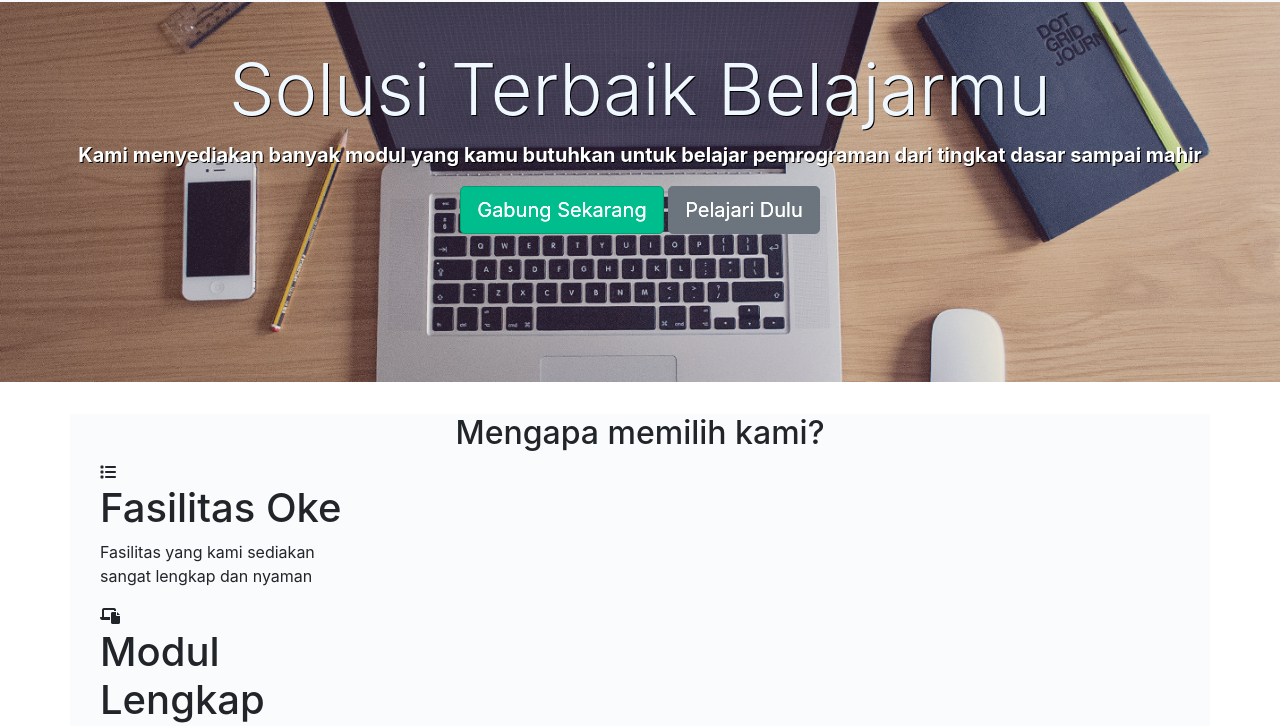
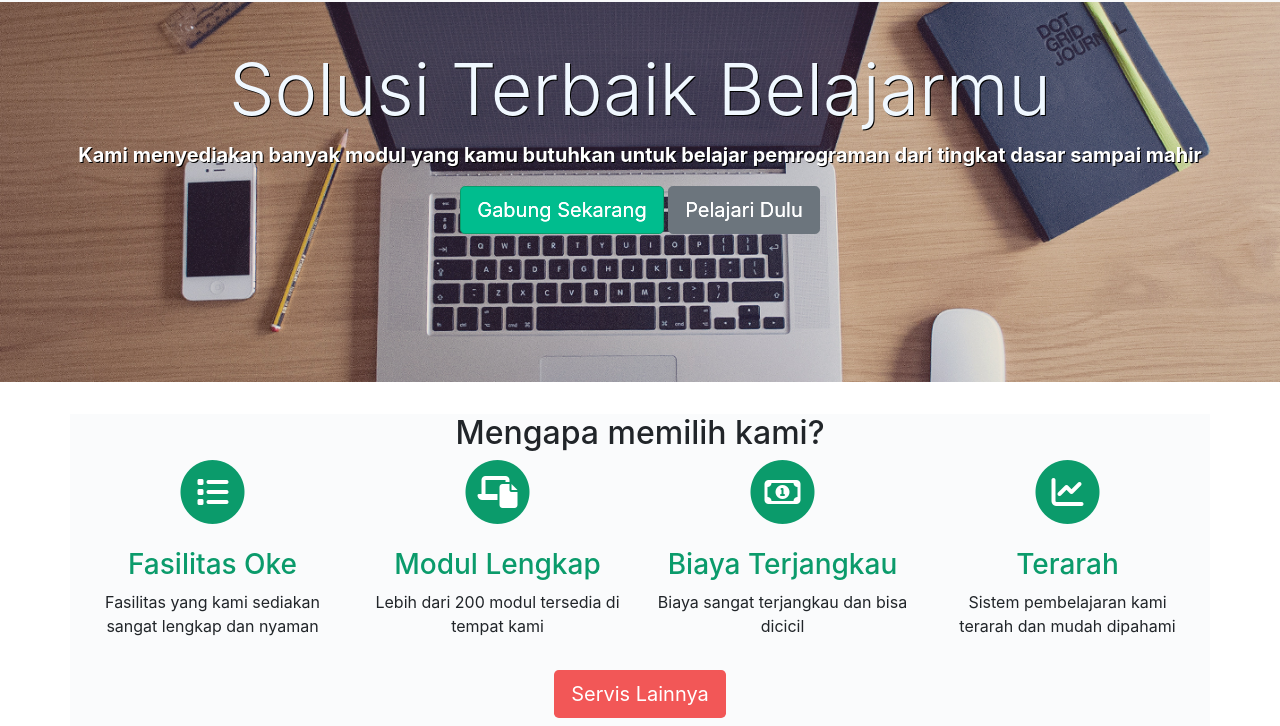
Before and after one commit to sofyanekosanjoyo/codepolitan-landingpage-boostrap4, a plain HTML site: page index.html in a window 1280 px wide. Shown: the part 74-800 px from the top of the page. Drawn offline with nearby package versions, Linux system fonts and the light colour scheme.

Commit message:
Membuat Menu Service Bagian 2

```diff
--- a/index.html
+++ b/index.html
@@ -45,6 +45,12 @@
       .service-style {
         margin-top: 15px;
         background-color: #fafbfc;
+      }
+      .text-green {
+        color: #0b9b6b;
+      }
+      .bg-red {
+        background-color: #f25757;
       }
     </style>
   </head>
@@ -119,26 +125,51 @@
     <section id="services" class="container service-style">
       <div class="row text-center">
         <div class="col-12"><h2>Mengapa memilih kami?</h2></div>
-      </div>
+
         <div class="col-12 col-sm-6 col-lg-3">
-        <i class="fa-solid fa-list"></i>
-        <h1>Fasilitas Oke</h1>
+          <span class="fa-stack fa-2x">
+            <i class="fas fa-circle fa-stack-2x text-green"></i>
+            <i class="fa-solid fa-list fa-stack-1x text-white"></i
+          ></span>
+          <h3 class="mt-4 text-green">Fasilitas Oke</h3>
           <p>Fasilitas yang kami sediakan sangat lengkap dan nyaman</p>
         </div>
+
         <div class="col-12 col-sm-6 col-lg-3">
-        <i class="fa-solid fa-laptop-file"></i>
-        <h1>Modul Lengkap</h1>
+          <span class="fa-stack fa-2x">
+            <i class="fas fa-circle fa-stack-2x text-green"></i>
+            <i class="fa-solid fa-laptop-file fa-stack-1x text-white"></i
+          ></span>
+          <h3 class="mt-4 text-green">Modul Lengkap</h3>
           <p>Lebih dari 200 modul tersedia di tempat kami</p>
         </div>
+
         <div class="col-12 col-sm-6 col-lg-3">
-        <i class="fa-regular fa-money-bill-1"></i>
-        <h1>Biaya Terjangkau</h1>
+          <span class="fa-stack fa-2x">
+            <i class="fas fa-circle fa-stack-2x text-green"></i>
+            <i class="fa-regular fa-money-bill-1 fa-stack-1x text-white"></i
+          ></span>
+          <h3 class="mt-4 text-green">Biaya Terjangkau</h3>
           <p>Biaya sangat terjangkau dan bisa dicicil</p>
         </div>
+
         <div class="col-12 col-sm-6 col-lg-3">
-        <i class="fa-solid fa-chart-line"></i>
-        <h1>Terarah</h1>
+          <span class="fa-stack fa-2x">
+            <i class="fas fa-circle fa-stack-2x text-green"></i>
+            <i class="fa-solid fa-chart-line fa-stack-1x text-white"></i
+          ></span>
+          <h3 class="mt-4 text-green">Terarah</h3>
           <p>Sistem pembelajaran kami terarah dan mudah dipahami</p>
+        </div>
+        <div class="col-12 pt-3 mb-5">
+          <a
+            href="#"
+            class="btn text-white bg-red btn-lg"
+            role="button"
+            target="_blank"
+            >Servis Lainnya</a
+          >
+        </div>
       </div>
     </section>
 
```
Lines whose indentation alone changed are shown as unchanged.
